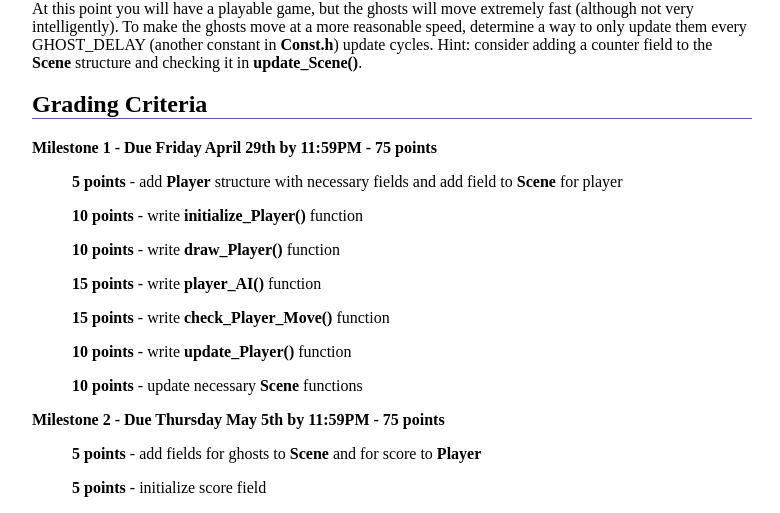
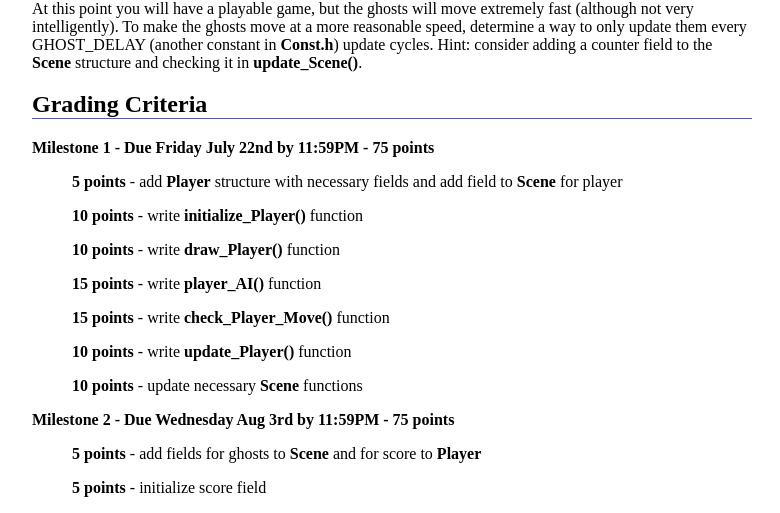
Before and after one commit to ycpcs/cs101-summer2016, a Jekyll site: the page built from assign/assign05.md, in a window 1280 px wide and 900 px high, scrolled down 4293 px. Shown: the part 121-634 px from the top of the window, without its empty margins (248-1028 px from the left). Built offline with Jekyll 4.4.1, drawn with Linux system fonts in a browser that asks for light colours; some of the changed text lies outside the part shown.

Commit message:
add assign 5
add assign 5

```diff
--- a/assign/assign05.md
+++ b/assign/assign05.md
@@ -3,9 +3,9 @@ layout: default
 title: "Assignment 5: Chomp, Chomp, Chomp"
 ---
 
-**Milestone 1: Due Friday, April 29th by 11:59 PM**
+**Milestone 1: Due Friday, July 22nd by 11:59 PM**
 
-**Milestone 2: Due Thursday, May 5th by 11:59 PM**
+**Milestone 2: Due Wednesday, Aug 3rd by 11:59 PM**
 
 Getting Started
 ===============
@@ -104,8 +104,8 @@ like this when you run the program:
 
 > ![image](images/assign05/drawBoard.png)
 
-Milestone 1 - Due Friday April 29th
---------------------------------------
+Milestone 1 - Due Friday July 22nd
+----------------------------------
 
 The first milestone will add the player and allow them to move around the board.
 
@@ -146,7 +146,7 @@ Next we need to incorporate the player into the scene.
 
 At this point you should be able to move the player around the board "gobbling" up the pellets and power-ups.
 
-Milestone 2 - Due Thursday, May 5th
+Milestone 2 - Due Wednesday, Aug 3rd
 ------------------------------------
 
 The final milestone incorporates the ghosts to complete the game play. The ghosts will simply be represented by an *array* of **Player**\ 's that uses a different function to determine their desired velocities (basic AI).
@@ -180,7 +180,7 @@ At this point you will have a playable game, but the ghosts will move extremely
 Grading Criteria
 ----------------
 
-**Milestone 1 - Due Friday April 29th by 11:59PM - 75 points**
+**Milestone 1 - Due Friday July 22nd by 11:59PM - 75 points**
 
 > **5 points** - add **Player** structure with necessary fields and add field to **Scene** for player
 
@@ -196,7 +196,7 @@ Grading Criteria
 
 > **10 points** - update necessary **Scene** functions
 
-**Milestone 2 - Due Thursday May 5th by 11:59PM - 75 points**
+**Milestone 2 - Due Wednesday Aug 3rd by 11:59PM - 75 points**
 
 > **5 points** - add fields for ghosts to **Scene** and for score to **Player**
 
```
Also changed, not shown: assign/index.md (+1 -0 lines), index.md (+4 -0 lines), 1 other file.
